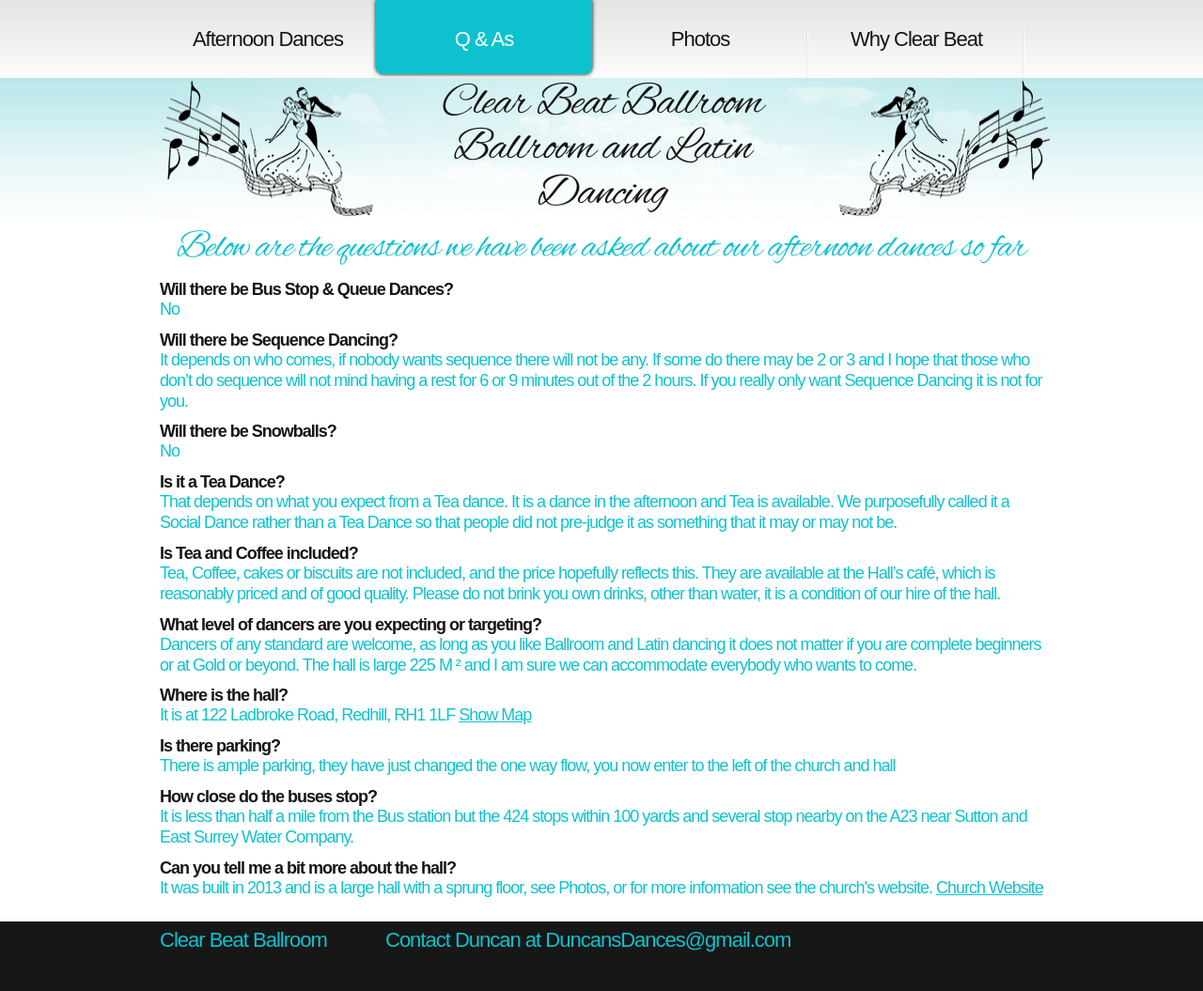
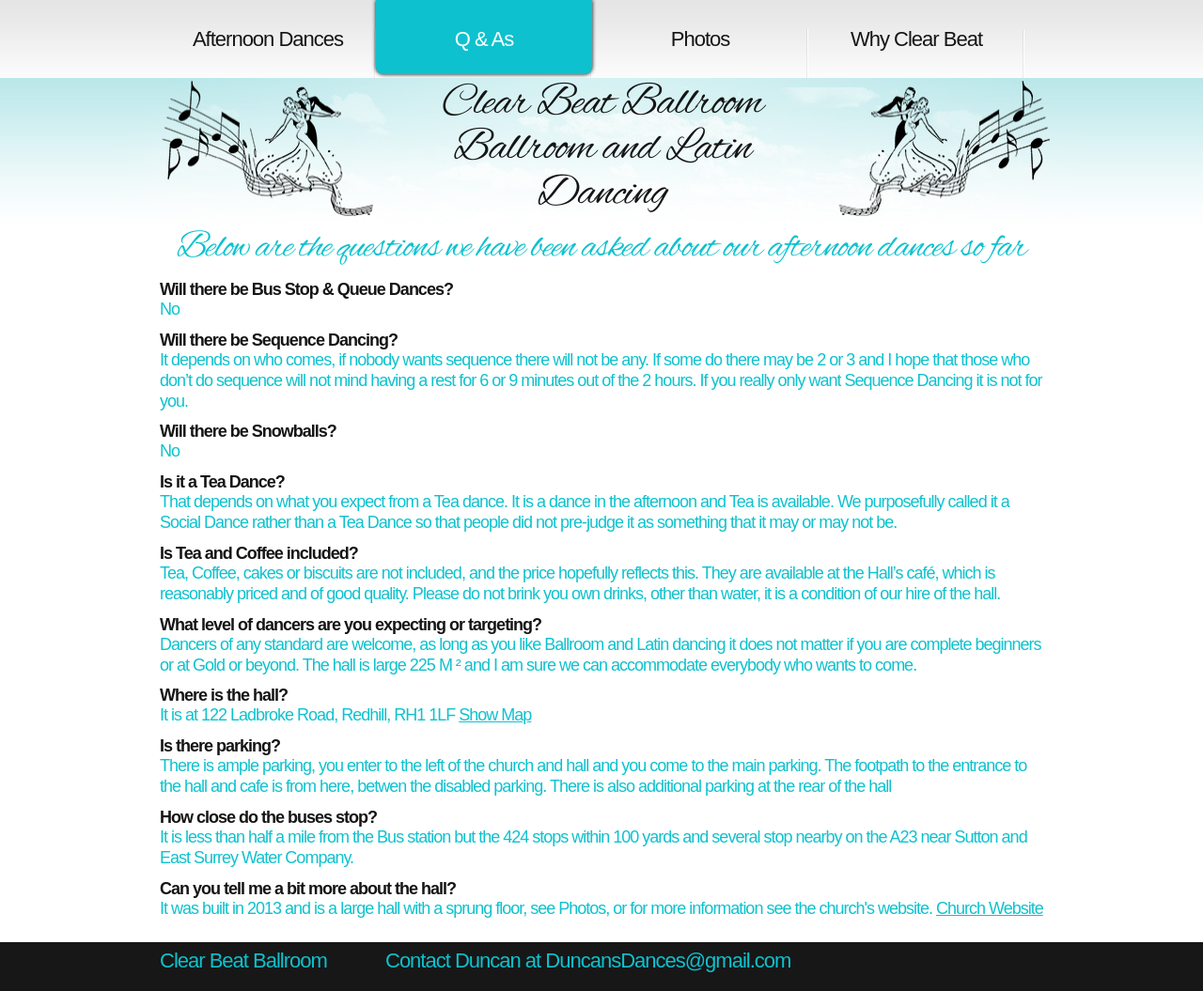
Before and after one commit to ramsayd/duncansdances, a Jekyll site: the page built from 30_QandA.md, in a window 1280 px wide. Shown: the whole page at 94% size. Built offline with Jekyll 4.4.1, drawn with Linux system fonts in a browser that asks for light colours; before the commit the page ends 1033 px from its top, so only the background shows below that.

Commit message:
Update 30_QandA.md

```diff
--- a/30_QandA.md
+++ b/30_QandA.md
@@ -23,7 +23,7 @@ permalink: "Q&A.html"
 <h5><strong>Where is the hall?</strong></h5>
 <h6>It is at 122 Ladbroke Road, Redhill, RH1 1LF  <a href="http://streetmap.co.uk/grid/528299_151205/" target="_blank" >Show Map</a></h6>
 <h5><strong>Is there parking?</strong></h5>
-<h6>There is ample parking, they have just changed the one way flow, you now enter to the left of the church and hall</h6>
+<h6>There is ample parking, you enter to the left of the church and hall and you come to the main parking. The footpath to the entrance to the hall and cafe is from here, betwen the disabled parking. There is also additional parking at the rear of the hall</h6>
 <h5><strong>How close do the buses stop?</strong></h5>
 <h6>It is less than half a mile from the Bus station but the 424 stops within 100 yards and several stop nearby on the A23 near Sutton and East Surrey Water Company.</h6>
 <h5><strong>Can you tell me a bit more about the hall?</strong></h5>
```
